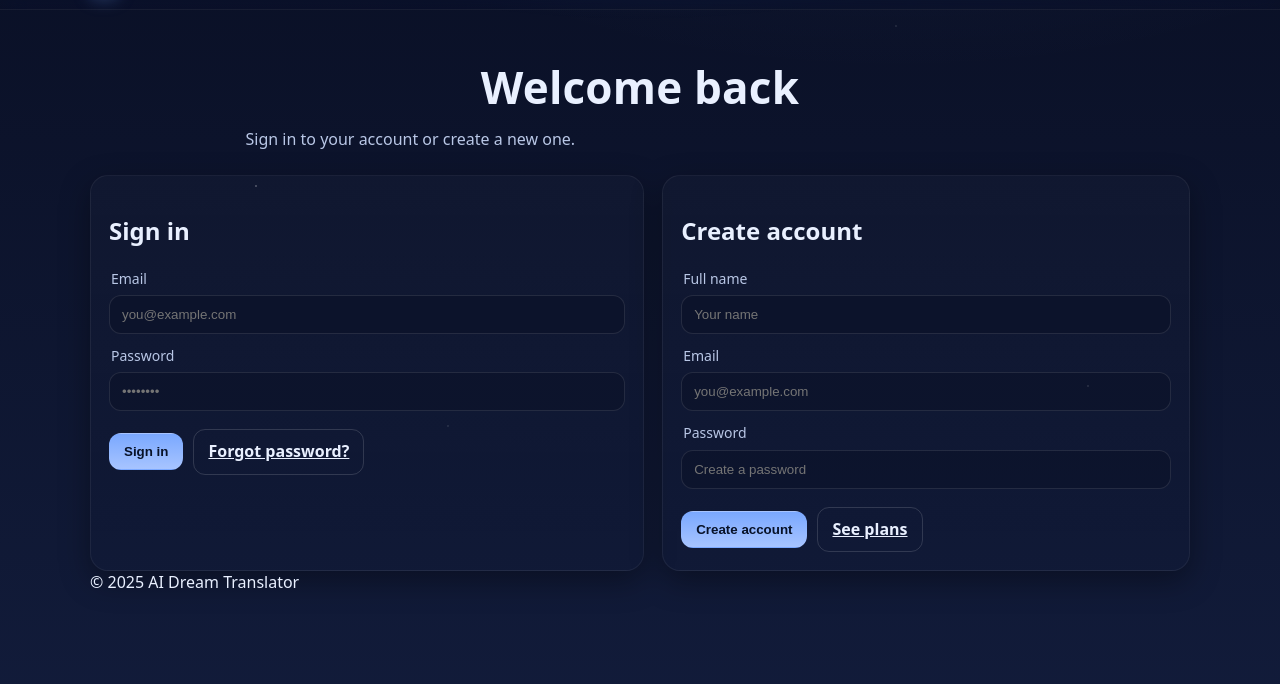
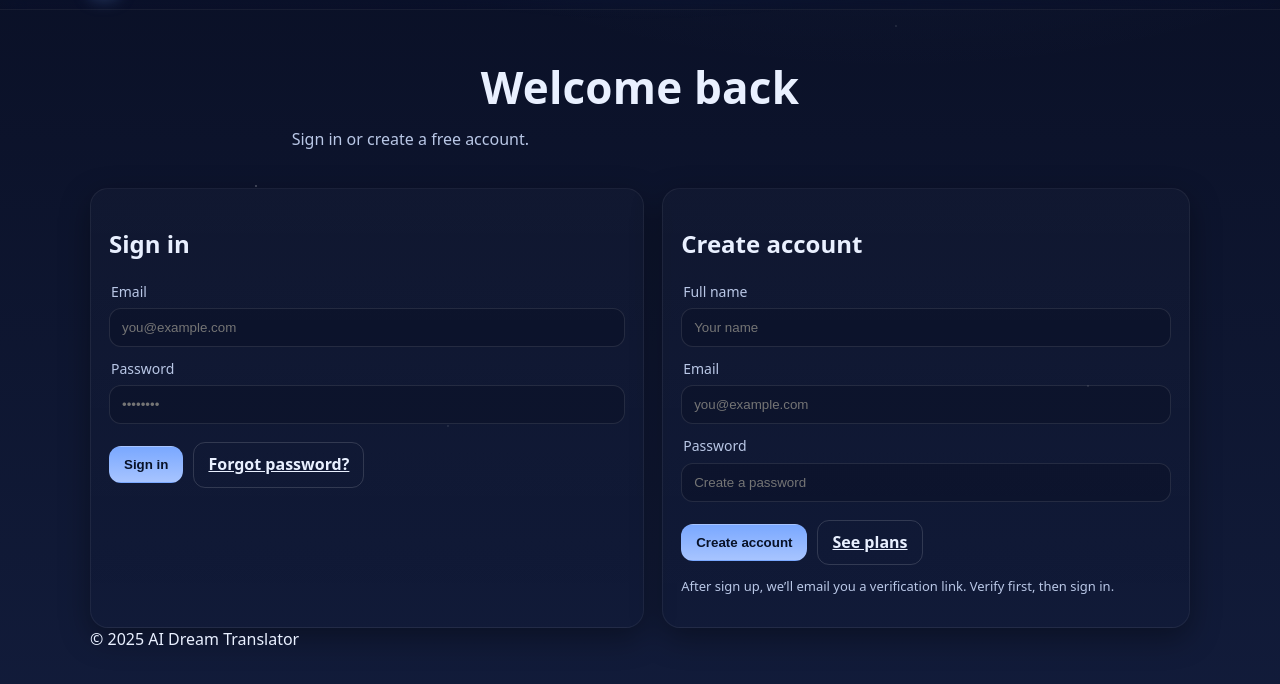
Before and after one commit to EA-LA/ai-dream-translator, a plain HTML site: page signin.html in a window 1280 px wide. Shown: the part 54-738 px from the top of the page. Drawn offline with Linux system fonts and the light colour scheme.

Commit message:
Update signin.html

```diff
--- a/signin.html
+++ b/signin.html
@@ -21,41 +21,54 @@
 
   <header class="wrap hero center">
     <h1 class="h1">Welcome back</h1>
-    <p class="lead">Sign in to your account or create a new one.</p>
+    <p class="lead">Sign in or create a free account.</p>
+    <p id="authMsg" class="small" style="margin-top:8px;"></p>
   </header>
 
   <main class="wrap grid two">
+    <!-- SIGN IN -->
     <section class="card">
       <h2>Sign in</h2>
+      <form onsubmit="signIn(event)">
         <label class="label" for="si-email">Email</label>
-      <input class="input" id="si-email" type="email" placeholder="you@example.com" />
+        <input class="input" id="si-email" type="email" placeholder="you@example.com" required />
+
         <label class="label mt" for="si-pass">Password</label>
-      <input class="input" id="si-pass" type="password" placeholder="••••••••" />
+        <input class="input" id="si-pass" type="password" placeholder="••••••••" required />
+
         <div class="row mt2">
-        <button class="btn primary" onclick="alert('Demo only — backend coming soon')">Sign in</button>
-        <a class="btn ghost" href="#">Forgot password?</a>
+          <button class="btn primary" type="submit">Sign in</button>
+          <a class="btn ghost" href="#" onclick="resetPass(event)">Forgot password?</a>
         </div>
+      </form>
     </section>
 
+    <!-- SIGN UP -->
     <section class="card" id="signup">
       <h2>Create account</h2>
+      <form onsubmit="signUp(event)">
         <label class="label" for="su-name">Full name</label>
         <input class="input" id="su-name" type="text" placeholder="Your name" />
 
         <label class="label mt" for="su-email">Email</label>
-      <input class="input" id="su-email" type="email" placeholder="you@example.com" />
+        <input class="input" id="su-email" type="email" placeholder="you@example.com" required />
 
         <label class="label mt" for="su-pass">Password</label>
-      <input class="input" id="su-pass" type="password" placeholder="Create a password" />
+        <input class="input" id="su-pass" type="password" placeholder="Create a password" required />
 
         <div class="row mt2">
-        <button class="btn primary" onclick="alert('Demo only — backend coming soon')">Create account</button>
+          <button class="btn primary" type="submit">Create account</button>
           <a class="btn ghost" href="pricing.html">See plans</a>
         </div>
+      </form>
+      <p class="small mt">After sign up, we’ll email you a verification link. Verify first, then sign in.</p>
     </section>
   </main>
 
   <footer class="wrap foot">© <span id="year"></span> AI Dream Translator</footer>
+
+  <!-- Load our Firebase auth module (no npm) -->
+  <script type="module" src="auth.js"></script>
   <script src="app.js" defer></script>
 </body>
 </html>
```
Lines whose indentation alone changed are shown as unchanged.
